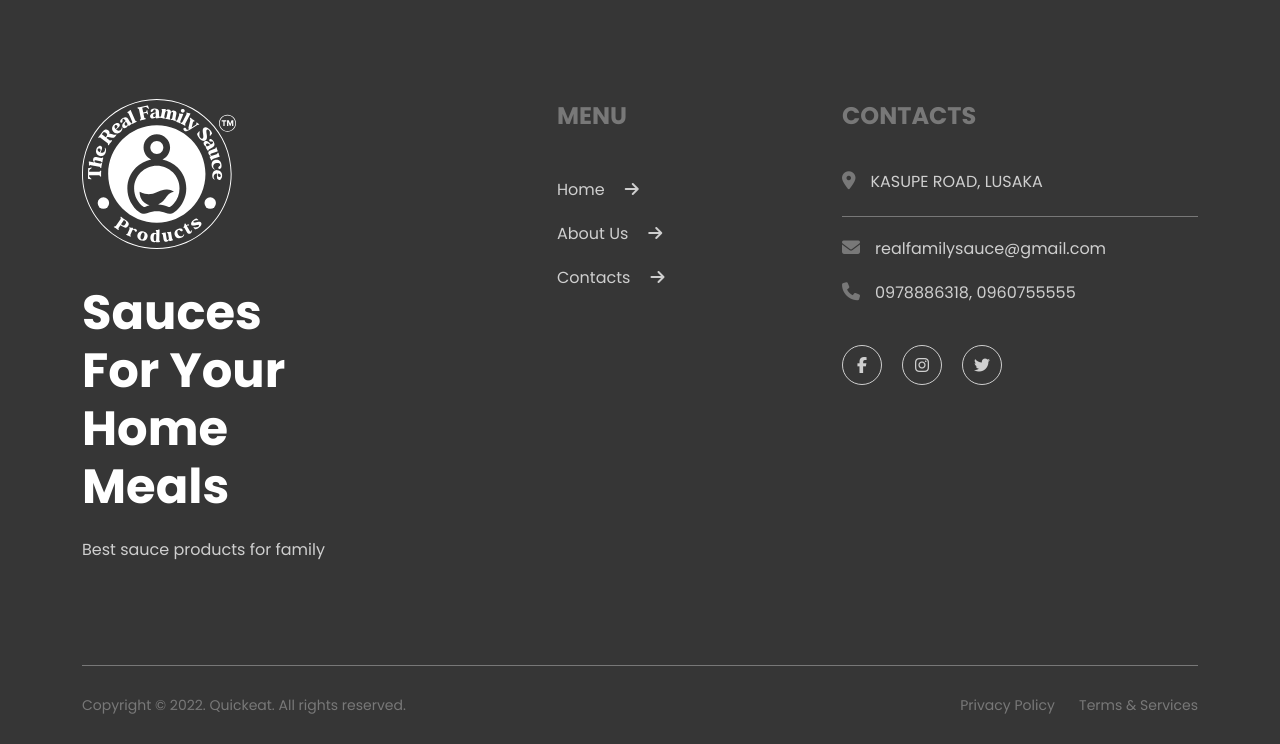
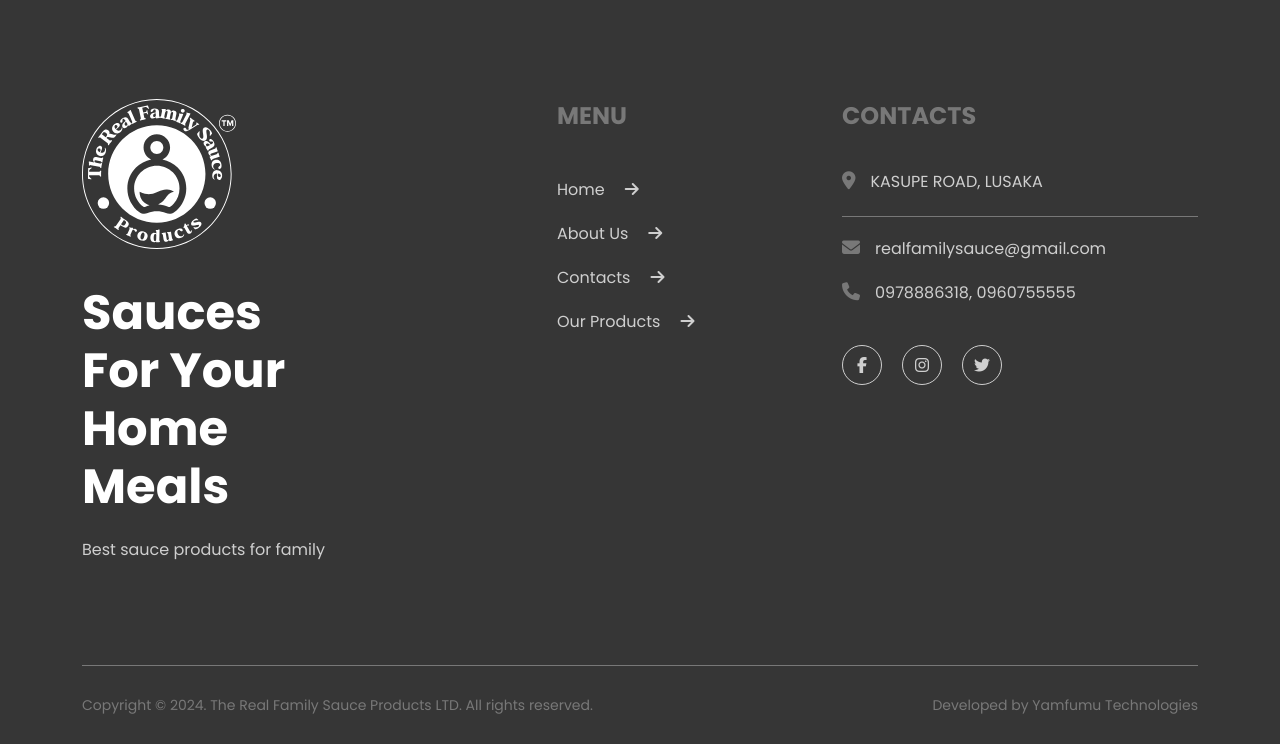
Before and after one commit to yamfumu-tech/realfamily, a Django app: page / in a window 1280 px wide. Shown: the part 5354-6098 px from the top of the page. Run offline with Django 5.2, Linux system fonts and the light colour scheme; data comes from the database, SQL or seed files in the repository; both versions use the stored data as it was after the commit; some libraries are stand-ins or nearby versions.

Commit message:
Commit by Danny

```diff
--- a/shop/templates/shop/base.html
+++ b/shop/templates/shop/base.html
@@ -6,6 +6,16 @@
   <meta charset="UTF-8" />
   <meta http-equiv="X-UA-Compatible" content="IE=edge" />
   <meta name="viewport" content="width=device-width, initial-scale=1.0" />
+  {% block meta %} {% endblock meta %}
+  <meta name="author" content="The real family sauce products limited">
+  <meta name="robots" content="index, follow">
+<meta name="language" content="English">
+<meta name="revisit-after" content="2 days">
+<meta http-equiv="Cache-control" content="public">
+<meta http-equiv="x-ua-compatible" content="ie=edge">
+<meta name="distribution" content="global">
+<meta name="HandheldFriendly" content="true">
+<meta name="theme-color" content="#B21807"> <!-- For Android Chrome -->
 
   <script src="https://code.jquery.com/jquery-3.7.1.min.js"
     integrity="sha256-/JqT3SQfawRcv/BIHPThkBvs0OEvtFFmqPF/lYI/Cxo=" crossorigin="anonymous"></script>
@@ -34,7 +44,12 @@
 
   <link rel="stylesheet" href="{% static 'shop/style1.css' %}" />
 
-  {% block title %} {% endblock title %}
+  <link rel="apple-touch-icon" sizes="180x180" href="{ % static 'images/favicon//apple-touch-icon.png' %}">
+	<link rel="icon" type="image/png" sizes="32x32" href="{% static 'images/favicon/favicon-32x32.png' %}">
+	<link rel="icon" type="image/png" sizes="16x16" href="{% static 'images/favicon/favicon-16x16.png' %}">
+	<link rel="manifest" href="{% static 'images/favicon/site.webmanifest' %}">
+
+
   <!--<script type="text/javascript" src="{% static 'shop/all.js' %}"></script> -->
 </head>
 <body>
@@ -154,8 +169,10 @@
 
 					<li><a href="{% url 'products' %}">Products</a></li>
 
+					<li><a href="{% url 'blog' %}">Blog & News</a></li>
 
-					</li>
+
+
 
 					<li><a href="{% url 'contacts' %}">contacts</a></li>
 
@@ -192,6 +209,7 @@
                         <li><a href="{% url 'index' %}">home<i class="fa-solid fa-arrow-right"></i></a></li>
                         <li><a href="{% url 'about' %}">about us<i class="fa-solid fa-arrow-right"></i></a></li>
                         <li><a href="{% url 'contacts' %}">Contacts<i class="fa-solid fa-arrow-right"></i></a></li>
+						<li><a href="{% url 'products' %}">Our Products<i class="fa-solid fa-arrow-right"></i></a></li>
                     </ul>
                 </div>
             </div>
@@ -202,8 +220,8 @@
                         <i class="fa-solid fa-location-dot"></i>
                         <p>{{footer.address}}</p>
                     </div>
-                    <a href="mailto:quickeat@mail.net"><i class="fa-solid fa-envelope"></i>{{footer.email}}</a>
-                    <a href="callto:+14253261627"><i class="fa-solid fa-phone"></i>{{footer.phone}}</a>
+                    <a href="mailto:{{footer.email}}"><i class="fa-solid fa-envelope"></i>{{footer.email}}</a>
+                    <a href="tell:{{footer.phone}}"><i class="fa-solid fa-phone"></i>{{footer.phone}}</a>
                 </div>
                 <ul class="social-media">
                         <li><a href="#"><i class="fa-brands fa-facebook-f"></i></a></li>
@@ -213,10 +231,10 @@
             </div>
         </div>
         <div class="footer-two gap no-bottom">
-            <p>Copyright © 2022. Quickeat. All rights reserved.</p>
+            <p>Copyright © <script>document.write( new Date().getFullYear() );</script>. The Real Family Sauce Products LTD. All rights reserved.</p>
             <div class="privacy">
-                <a href="#">Privacy Policy</a>
-                <a href="#">Terms & Services</a>
+                <a target="_blank" href="https://www.yamfumu.co">Developed by Yamfumu Technologies</a>
+
             </div>
         </div>
     </div>
--- a/shop/templates/shop/blog.html
+++ b/shop/templates/shop/blog.html
@@ -2,7 +2,7 @@
 
 {% block content %}
 {% load static %}
-{% block title %}<title>Blogs</title>{% endblock title %}
+{% block meta %}<title>Blogs</title>{% endblock meta %}
 
 <!-- hero-section -->
 <section class="hero-section about gap" style="background-image: url(../static/images/background.png);">
--- a/shop/templates/shop/checkout.html
+++ b/shop/templates/shop/checkout.html
@@ -62,13 +62,13 @@
               </div>
               <div style="flex: 2"><p>{{item.product.title}}</p></div>
               <div style="flex: 1">
-                <p>${{item.product.price|floatformat:2}}</p>
+                <p>ZMW{{item.product.price|floatformat:2}}</p>
               </div>
               <div style="flex: 1"><p>x{{item.qty}}</p></div>
             </div>
             {% endfor %}
             <h5>Items: {{cart|length}}</h5>
-            <h5>Total: ${{cart.get_total_price}}</h5>
+            <h5>Total: ZMW{{cart.get_total_price}}</h5>
           </div>
         </div>
       </div>
--- a/shop/templates/shop/contacts.html
+++ b/shop/templates/shop/contacts.html
@@ -2,7 +2,7 @@
 {% block content %}
 {% load static %}
 
-{% block title %} <title>Contact</title> {% endblock title %}
+{% block meta %} <title>Contact</title> {% endblock meta %}
   <!-- hero-section -->
   <section class="hero-section about gap" style="background-image: url(../static/images/background-1.png);">
 		<div class="container">
--- a/shop/templates/shop/detail.html
+++ b/shop/templates/shop/detail.html
@@ -1,7 +1,8 @@
 {% extends "shop/base.html" %}
 {% block content %}
 {% load static %}
-<title>Product</title>
+
+{% block meta %} <title>Product</title> {% endblock meta %}
   <!-- hero-section -->
   <section class="hero-section about single-blog gap" style="background-image: url(../static/images/background-3.png);" data-aos="flip-up"  data-aos-delay="300" data-aos-duration="400">
 			<div class="container">
--- a/shop/templates/shop/faq.html
+++ b/shop/templates/shop/faq.html
@@ -2,7 +2,7 @@
 {% block content %}
 {% load static %}
 
-{% block title %}<title>FAQ</title> {% endblock title %}
+{% block meta %}<title>FAQ</title> {% endblock meta %}
   <!-- hero-section -->
   <section class="hero-section about gap">
 		<div class="container">
--- a/shop/templates/shop/index.html
+++ b/shop/templates/shop/index.html
@@ -3,7 +3,35 @@
 {% block content %}
 
 {% load static %}
-{% block title %}<title>Home</title>{% endblock title %}
+{% block meta %}
+<title>Real Family Sauce Products Ltd | Premium Food Products in Zambia</title>
+<meta name="description" content="Discover high-quality chili sauces, tomato products, BBQ sauce, and more at Real Family Sauce Products Ltd. Proudly serving local and international markets with delicious and nutritious food options.">
+<meta name="keywords" content="Zambia food products, premium sauces, Real Family Sauce, nutritious food, international markets">
+
+<link rel="canonical" href="https://therealfamilyproducts.com">
+
+<meta name="image" content="{{details.ImageURL}}">
+
+
+
+
+<meta property="og:title" content="Real Family Sauce Products Ltd | Premium Food Products in Zambia">
+<meta property="og:description" content="Discover high-quality chili sauces, tomato products, BBQ sauce, and more at Real Family Sauce Products Ltd. Proudly serving local and international markets with delicious and nutritious food options.">
+<meta property="og:image" content="{{details.ImageURL}}">
+<meta property="og:url" content="https://therealfamilyproducts.com">
+
+<meta name="twitter:card" content="summary_large_image">
+<meta name="twitter:title" content="Real Family Sauce Products Ltd | Premium Food Products in Zambia">
+<meta name="twitter:description" content="Discover high-quality chili sauces, tomato products, BBQ sauce, and more at Real Family Sauce Products Ltd. Proudly serving local and international markets with delicious and nutritious food options.">
+<meta name="twitter:image" content="{{details.ImageURL}}">
+
+
+
+
+
+
+
+{% endblock meta %}
 <!-- hero-section -->
 <section class="hero-section gap" style="background-image: url('static/images/background-1.png');">
 	<div class="container">
@@ -89,14 +117,16 @@
 						<div class="price">
 							<h4 style="color: #B21807; font-weight: bold;">ZMW {{ product.price }}</h4>
 							<div class="qty-input">
-								<button class="qty-count qty-count--minus" data-action="minus" type="button">-</button>
-								<input id="qty{{ product.id }}" class="product-qty" type="number" name="product-qty"
-									min="0" value="1">
-								<button class="qty-count qty-count--add" data-action="add" type="button">+</button>
+								<button class="qty-count qty-count--minus" data-action="minus"
+									type="button">-</button>
+								<input id="qty{{ product.id }}" class="product-qty"
+									type="number" name="product-qty" min="0" value="1">
+								<button class="qty-count qty-count--add" data-action="add"
+									type="button">+</button>
 							</div>
 						</div>
-						<button data-product="{% url 'detail' id=product.id %}" data-action="add" class="button-price" id="add-cart">Add
-							to Basket<i class="fa-solid fa-bag-shopping"></i></button>
+						<button data-product="{{ product.id }}" data-action="add" id="add-cart" class="button-price">Add to Basket<i class="fa-solid fa-bag-shopping"></i>
+						</button>
 					</div>
 				</div>
 			</div>
```
Also changed, not shown: shop/templates/shop/about.html (+21 -1 lines), shop/templates/shop/check.html (+4 -4 lines), shop/templates/shop/products.html (+4 -5 lines), db.sqlite3, static/images/favicon/android-chrome-192x192.png (added), static/images/favicon/android-chrome-512x512.png (added), static/images/favicon/apple-touch-icon.png (added), static/images/favicon/favicon-16x16.png (added), static/images/favicon/favicon-32x32.png (added), static/images/favicon/favicon.ico (added), static/images/favicon/site.webmanifest (added).
